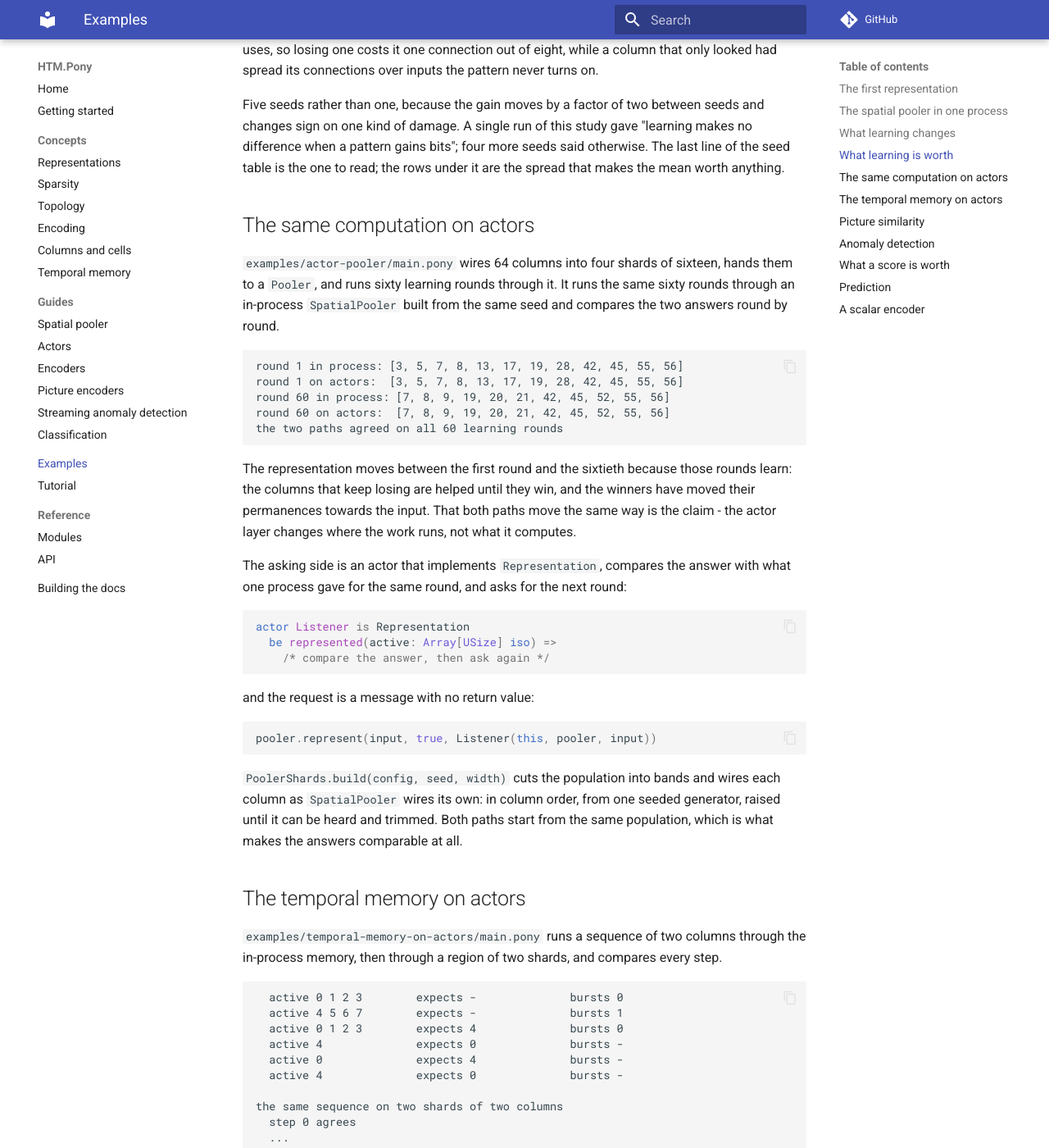
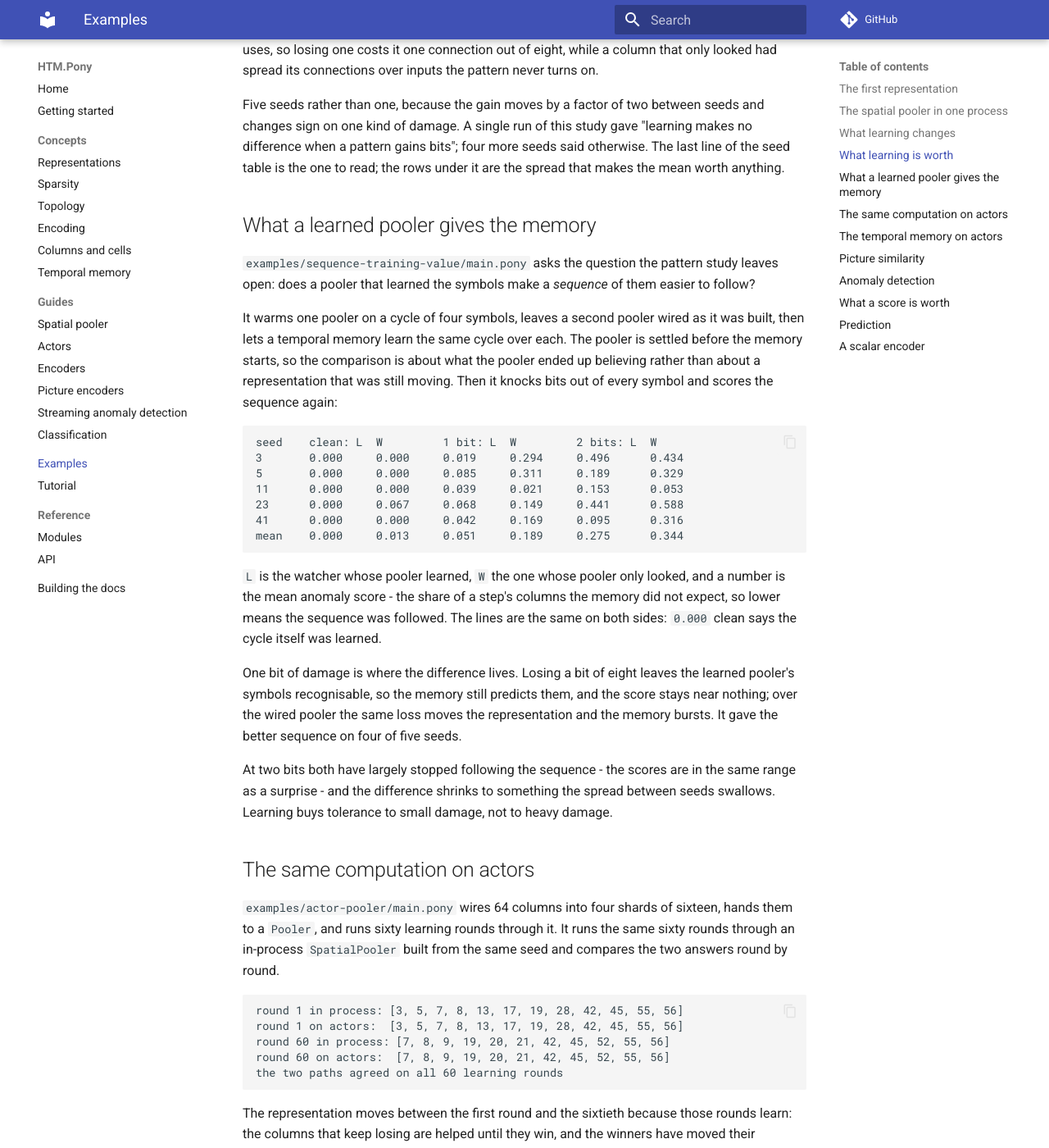
Before and after one commit to d-led/htm.pony, an MkDocs documentation site: the page built from docs/examples.md, in a window 1280 px wide and 1400 px high, scrolled down 3470 px. Shown: the whole window at 82% size. Built offline with MkDocs 1.6.1 and Material for MkDocs 9.7.7, drawn with Linux system fonts in a browser that asks for light colours; comment, search, counter and statistics services are not loaded.

Commit message:
Measure what a learned pooler gives the memory
The docs said nothing showed that a pooler trained alongside the memory
represents a sequence better than a wired one. That is now measured.

examples/sequence-training-value warms one pooler on a cycle of four symbols,
leaves a second as it was wired, and lets a temporal memory learn the same cycle
over each. The pooler is settled before the memory starts, because a
representation that is still moving while the memory learns it would make the
comparison about timing. Then every symbol loses bits and the cycle is scored
again, over five seeds.

At one bit of damage the learned pooler's sequence is far easier to follow -
mean anomaly 0.051 against 0.189, better on four of five seeds - because the
symbols stay recognisable and the memory keeps predicting. At two bits both
pipelines have stopped following the sequence and the difference is inside the
spread. Learning buys tolerance to small damage, not to heavy damage.

The study drives the pooler and the memory itself rather than
StreamingAnomalyDetector, whose observe() passes learn to the memory only and
never to the pooler.

````diff
--- a/docs/examples.md
+++ b/docs/examples.md
@@ -183,6 +183,44 @@ seeds and changes sign on one kind of damage. A single run of this study gave
 otherwise. The last line of the seed table is the one to read; the rows under it
 are the spread that makes the mean worth anything.
 
+## What a learned pooler gives the memory
+
+`examples/sequence-training-value/main.pony` asks the question the pattern study
+leaves open: does a pooler that learned the symbols make a *sequence* of them
+easier to follow?
+
+It warms one pooler on a cycle of four symbols, leaves a second pooler wired as it
+was built, then lets a temporal memory learn the same cycle over each. The pooler
+is settled before the memory starts, so the comparison is about what the pooler
+ended up believing rather than about a representation that was still moving. Then
+it knocks bits out of every symbol and scores the sequence again:
+
+```
+seed    clean: L  W         1 bit: L  W         2 bits: L  W
+3       0.000     0.000     0.019     0.294     0.496      0.434
+5       0.000     0.000     0.085     0.311     0.189      0.329
+11      0.000     0.000     0.039     0.021     0.153      0.053
+23      0.000     0.067     0.068     0.149     0.441      0.588
+41      0.000     0.000     0.042     0.169     0.095      0.316
+mean    0.000     0.013     0.051     0.189     0.275      0.344
+```
+
+`L` is the watcher whose pooler learned, `W` the one whose pooler only looked, and
+a number is the mean anomaly score - the share of a step's columns the memory did
+not expect, so lower means the sequence was followed. The lines are the same on
+both sides: `0.000` clean says the cycle itself was learned.
+
+One bit of damage is where the difference lives. Losing a bit of eight leaves the
+learned pooler's symbols recognisable, so the memory still predicts them, and the
+score stays near nothing; over the wired pooler the same loss moves the
+representation and the memory bursts. It gave the better sequence on four of five
+seeds.
+
+At two bits both have largely stopped following the sequence - the scores are in
+the same range as a surprise - and the difference shrinks to something the spread
+between seeds swallows. Learning buys tolerance to small damage, not to heavy
+damage.
+
 ## The same computation on actors
 
 `examples/actor-pooler/main.pony` wires 64 columns into four shards of sixteen,
````
Also changed, not shown: docs/concepts/temporal-memory.md (+9 -5 lines), examples/README.md (+7 -0 lines), 3 other files.
